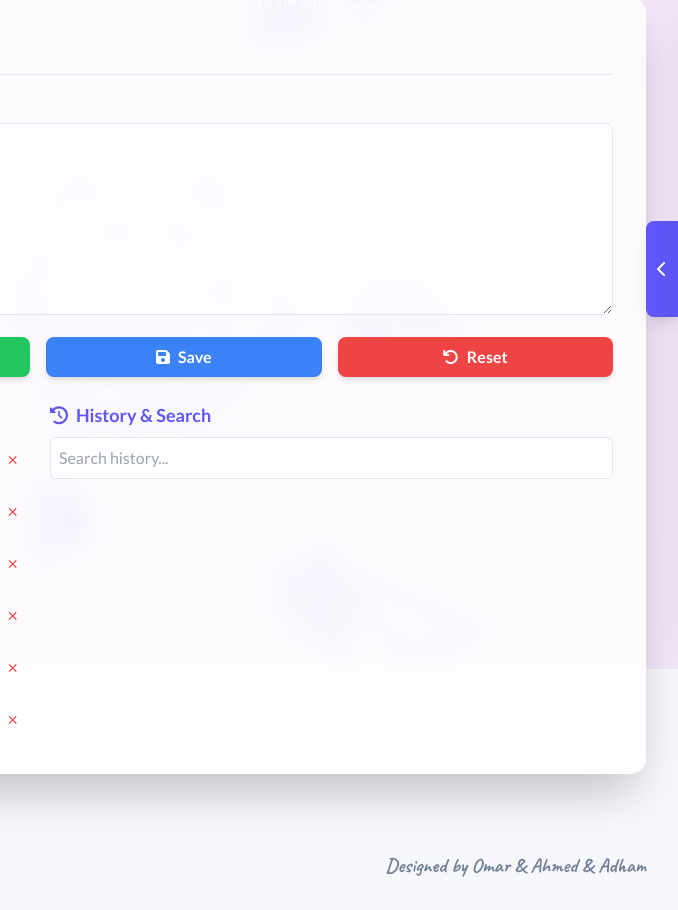
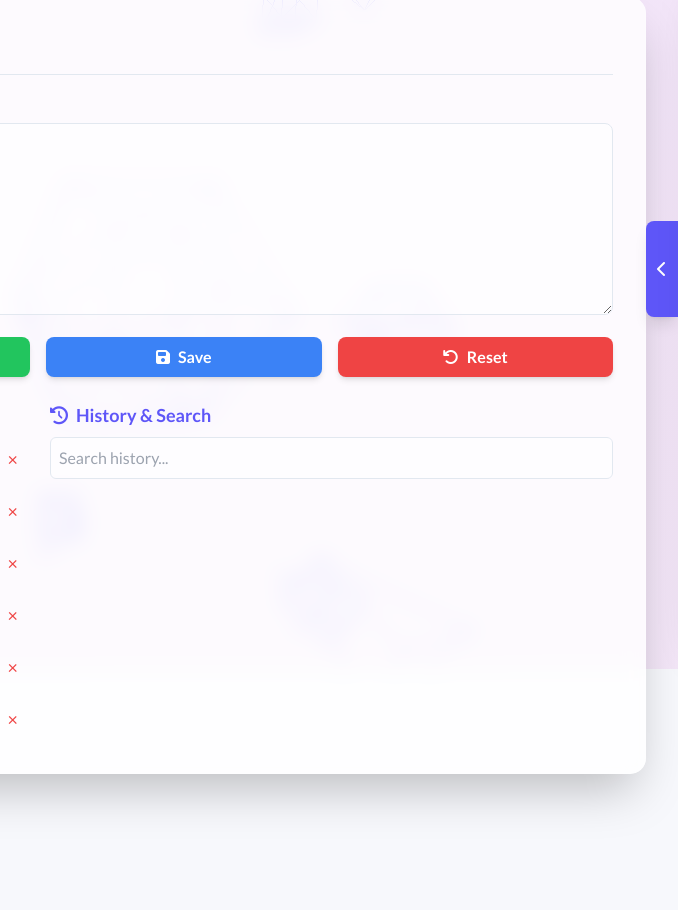
Before and after one commit to OMVX-AFK/Agent-Tools, a plain HTML site: page cs_doc.html in a window 1280 px wide. Shown: the part 131-1041 px from the top of the page, 602-1280 px from the left. Drawn offline with nearby package versions, Linux system fonts and the light colour scheme; animation ran at ten frames a second.

Commit message:
cs_doc.html

```diff
--- a/cs_doc.html
+++ b/cs_doc.html
@@ -304,8 +304,7 @@
             <img src="https://i.ibb.co/WvcTtbST/image.png" alt="Secondary Logo" class="h-10" onerror="this.onerror=null;this.src='https://placehold.co/120x40/5E56F8/FFFFFF?text=Logo';">
         </div>
         <div class="font-handwriting text-xl text-text-secondary dark:text-dark-text-secondary mt-4 sm:mt-0">
-            <p>Designed by Omar & Ahmed & Adham </p>
-        </div>
+                  </div>
     </footer>
 
     <script>
```
